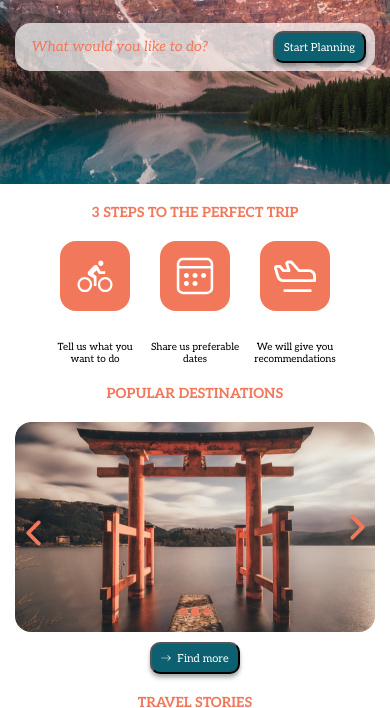
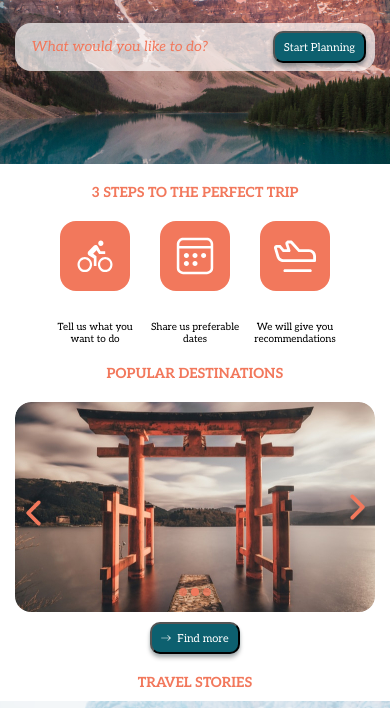
Before and after one commit to zilola08/travel, a plain HTML site: page index.html in a window 390 px wide. Shown: the part 67-775 px from the top of the page. Drawn offline with Linux system fonts and the light colour scheme.

Commit message:
refactor: update style.css

```diff
--- a/style.css
+++ b/style.css
@@ -547,7 +547,7 @@ form.sign-in {
 @media (max-width: 767px) {
     section.preview {
         background: url(./assets/jpg/garrett-parker-DlkF4-dbCOU-unsplash-sm.jpeg);
-        height: 161px;
+        height: 141px;
         width: 100%;
         background-position: center -90px;
         background-size: cover;
```
